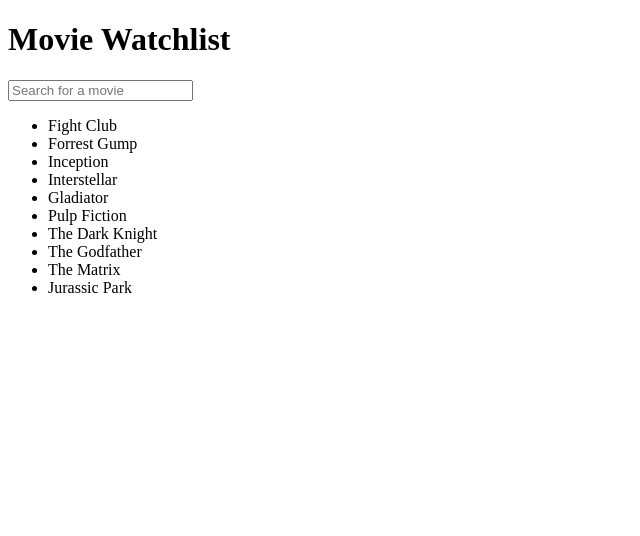
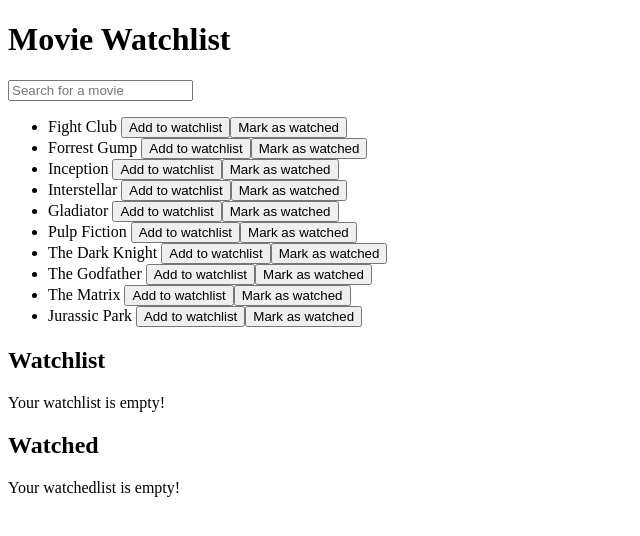
Before and after one commit to vedodeniro/frontend-ramverk-vue, a Vue app: page / in a window 1280 px wide. Shown: the top 536 px of the page, without its empty margins (0-640 px from the left). Built offline with nearby package versions, Linux system fonts and the light colour scheme.

Commit message:
Add watch list and watched list with buttons

```diff
--- a/src/App.vue
+++ b/src/App.vue
@@ -2,6 +2,8 @@
 import { ref, computed } from "vue";
 
 const searchMovie = ref("");
+const watchlist = ref([]);
+const watched = ref([]);
 
 const movies = ref([
   { id: 1, title: "Fight Club" },
@@ -21,6 +23,29 @@ const searchResults = computed(() => {
     movie.title.toLowerCase().includes(searchMovie.value.toLowerCase()),
   );
 });
+
+function addToWatchlist(movie) {
+  const alreadyInList = watchlist.value.some((item) => item.id === movie.id);
+  if (!alreadyInList) {
+    watchlist.value.push(movie);
+  }
+}
+
+function markAsWatched(movie) {
+  watchlist.value = watchlist.value.filter((item) => item.id !== movie.id);
+  const alreadyWatched = watched.value.some((item) => item.id === movie.id);
+  if (!alreadyWatched) {
+    watched.value.push(movie);
+  }
+}
+
+function removeFromWatchlist(movie) {
+  watchlist.value = watchlist.value.filter((item) => item.id !== movie.id);
+}
+
+function removeFromWatched(movie) {
+  watched.value = watched.value.filter((item) => item.id !== movie.id);
+}
 </script>
 
 <template>
@@ -30,9 +55,32 @@ const searchResults = computed(() => {
     <input v-model="searchMovie" type="text" placeholder="Search for a movie" />
 
     <ul>
-      <li v-for="movie in searchResults" :key="movie.id">{{ movie.title }}</li>
+      <li v-for="movie in searchResults" :key="movie.id">
+        {{ movie.title }}
+        <button @click="addToWatchlist(movie)">Add to watchlist</button>
+        <button @click="markAsWatched(movie)">Mark as watched</button>
+      </li>
     </ul>
 
     <p v-if="searchResults.length === 0">No movies found!</p>
+
+    <h2>Watchlist</h2>
+    <ul>
+      <li v-for="movie in watchlist" :key="movie.id">
+        {{ movie.title }}
+        <button @click="markAsWatched(movie)">Mark as watched</button>
+        <button @click="removeFromWatchlist(movie)">Remove</button>
+      </li>
+    </ul>
+    <p v-if="watchlist.length === 0">Your watchlist is empty!</p>
+
+    <h2>Watched</h2>
+    <ul>
+      <li v-for="movie in watched" :key="movie.id">
+        {{ movie.title }}
+        <button @click="removeFromWatched(movie)">Remove</button>
+      </li>
+    </ul>
+    <p v-if="watched.length === 0">Your watchedlist is empty!</p>
   </main>
 </template>
```
